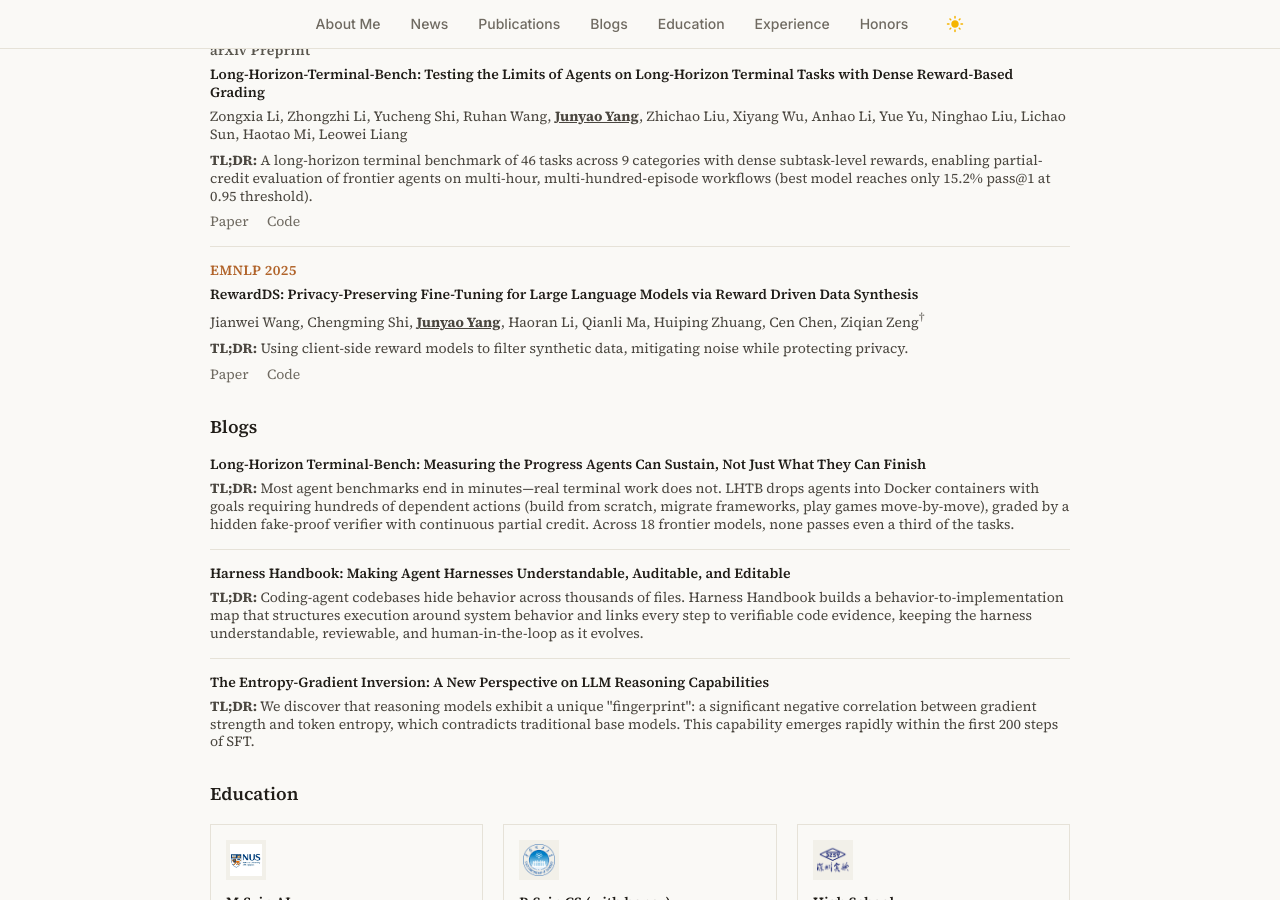
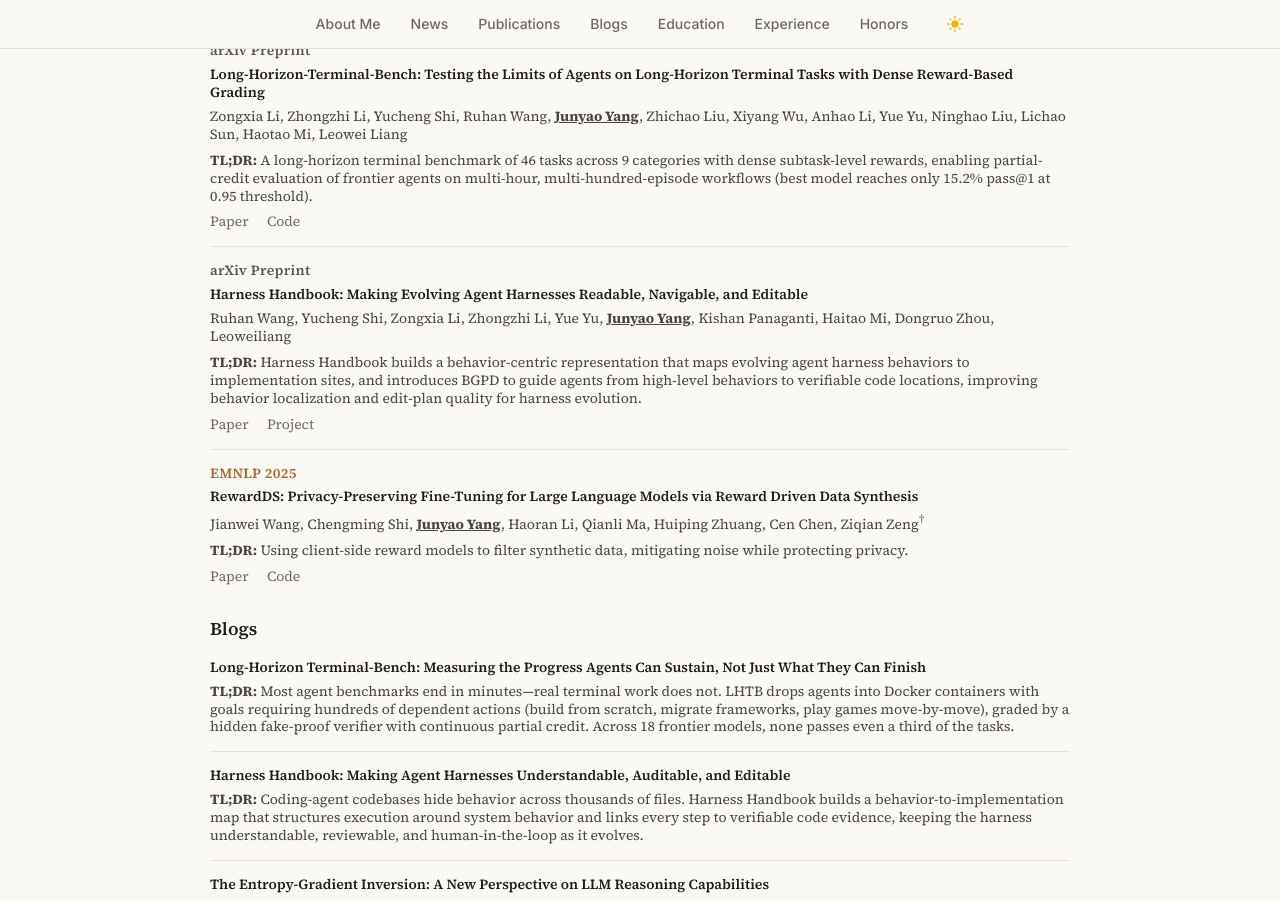
Before and after one commit to jyyang26/jyyang26.github.io, a Jekyll site: the page built from _pages/about.md, in a window 1280 px wide and 900 px high, scrolled down 1543 px. Built offline with Jekyll 4.4.1, drawn with Linux system fonts in a browser that asks for light colours; comment, search, counter and statistics services are not loaded.

Commit message:
Update about.md

```diff
--- a/_pages/about.md
+++ b/_pages/about.md
@@ -382,6 +382,7 @@
         <a href="https://github.com/jyyang26" class="s-icon" title="GitHub"><svg viewBox="0 0 24 24"><path d="M12 0c-6.626 0-12 5.373-12 12 0 5.302 3.438 9.8 8.207 11.387.599.111.793-.261.793-.577v-2.234c-3.338.726-4.033-1.416-4.033-1.416-.546-1.387-1.333-1.756-1.333-1.756-1.089-.745.083-.729.083-.729 1.205.084 1.839 1.237 1.839 1.237 1.07 1.834 2.807 1.304 3.492.997.107-.775.418-1.305.762-1.604-2.665-.305-5.467-1.334-5.467-5.931 0-1.311.469-2.381 1.236-3.221-.124-.303-.535-1.524.117-3.176 0 0 1.008-.322 3.301 1.23.957-.266 1.983-.399 3.003-.404 1.02.005 2.047.138 3.006.404 2.291-1.552 3.297-1.23 3.297-1.23.653 1.653.242 2.874.118 3.176.77.84 1.235 1.911 1.235 3.221 0 4.609-2.807 5.624-5.479 5.921.43.372.823 1.102.823 2.222v3.293c0 .319.192.694.801.576 4.765-1.589 8.199-6.086 8.199-11.386 0-6.627-5.373-12-12-12z"/></svg></a>
         <a href="https://drive.google.com/file/d/1wTeBg7zFGLGaUFitWrxp_FEvvMH-8nw9/view?usp=drive_link" class="s-icon" title="Curriculum Vitae"><svg viewBox="0 0 24 24"><path d="M14 2H6c-1.1 0-1.99.9-1.99 2L4 20c0 1.1.89 2 1.99 2H18c1.1 0 2-.9 2-2V8l-6-6zm2 16H8v-2h8v2zm0-4H8v-2h8v2zm-3-5V3.5L18.5 9H13z"/></svg></a>
         <a href="https://www.linkedin.com/in/junyao-yang-371282301/" class="s-icon" title="LinkedIn"><svg viewBox="0 0 24 24"><path d="M19 3a2 2 0 0 1 2 2v14a2 2 0 0 1-2 2H5a2 2 0 0 1-2-2V5a2 2 0 0 1 2-2h14m-.5 15.5v-5.3a3.26 3.26 0 0 0-3.26-3.26c-.85 0-1.84.52-2.32 1.3v-1.11h-2.79v8.37h2.79v-4.93c0-.77.62-1.4 1.39-1.4a1.4 1.4 0 0 1 1.4 1.4v4.93h2.79M6.88 8.56a1.68 1.68 0 0 0 1.68-1.68c0-.93-.75-1.69-1.68-1.69a1.69 1.69 0 0 0-1.69 1.69c0 .93.76 1.68 1.69 1.68m1.39 9.94v-8.37H5.5v8.37h2.77z"/></svg></a>
+        <a href="https://x.com/TonyworldLove" class="s-icon" title="X (Twitter)"><svg viewBox="0 0 24 24"><path d="M18.244 2.25h3.308l-7.227 8.26 8.502 11.24H16.17l-5.214-6.817L4.99 21.75H1.68l7.73-8.835L1.254 2.25H8.08l4.713 6.231zm-1.161 17.52h1.833L7.084 4.126H5.117z"/></svg></a>
       </div>
     </div>
   </aside>
@@ -515,6 +516,19 @@
 
         <div class="paper-entry">
           <div class="paper-info">
+            <span class="paper-venue venue-arxiv">arXiv Preprint</span>
+            <a href="https://arxiv.org/abs/2607.13285" class="paper-title">Harness Handbook: Making Evolving Agent Harnesses Readable, Navigable, and Editable</a>
+            <div class="paper-auth">Ruhan Wang, Yucheng Shi, Zongxia Li, Zhongzhi Li, Yue Yu, <strong><u>Junyao Yang</u></strong>, Kishan Panaganti, Haitao Mi, Dongruo Zhou, Leoweiliang</div>
+            <div class="paper-tldr"><strong>TL;DR:</strong> Harness Handbook builds a behavior-centric representation that maps evolving agent harness behaviors to implementation sites, and introduces BGPD to guide agents from high-level behaviors to verifiable code locations, improving behavior localization and edit-plan quality for harness evolution.</div>
+            <div class="paper-links">
+              <a href="https://arxiv.org/abs/2607.13285">Paper</a>
+              <a href="https://ruhan-wang.github.io/Harness-Handbook/">Project</a>
+            </div>
+          </div>
+        </div>
+
+        <div class="paper-entry">
+          <div class="paper-info">
             <span class="paper-venue venue-conf">EMNLP 2025</span>
             <a href="https://arxiv.org/abs/2502.18517" class="paper-title">RewardDS: Privacy-Preserving Fine-Tuning for Large Language Models via Reward Driven Data Synthesis</a>
             <div class="paper-auth">Jianwei Wang, Chengming Shi, <strong><u>Junyao Yang</u></strong>, Haoran Li, Qianli Ma, Huiping Zhuang, Cen Chen, Ziqian Zeng<sup>&dagger;</sup></div>
@@ -623,6 +637,19 @@
             <div class="paper-links">
               <a href="https://arxiv.org/abs/2607.08964">Paper</a>
               <a href="https://github.com/zli12321/LHTB">Code</a>
+            </div>
+          </div>
+        </div>
+
+        <div class="paper-entry">
+          <div class="paper-info">
+            <span class="paper-venue venue-arxiv">arXiv Preprint</span>
+            <a href="https://arxiv.org/abs/2607.13285" class="paper-title">Harness Handbook: Making Evolving Agent Harnesses Readable, Navigable, and Editable</a>
+            <div class="paper-auth">Ruhan Wang, Yucheng Shi, Zongxia Li, Zhongzhi Li, Yue Yu, <strong><u>Junyao Yang</u></strong>, Kishan Panaganti, Haitao Mi, Dongruo Zhou, Leoweiliang</div>
+            <div class="paper-tldr"><strong>TL;DR:</strong> Harness Handbook builds a behavior-centric representation that maps evolving agent harness behaviors to implementation sites, and introduces BGPD to guide agents from high-level behaviors to verifiable code locations, improving behavior localization and edit-plan quality for harness evolution.</div>
+            <div class="paper-links">
+              <a href="https://arxiv.org/abs/2607.13285">Paper</a>
+              <a href="https://ruhan-wang.github.io/Harness-Handbook/">Project</a>
             </div>
           </div>
         </div>
```
